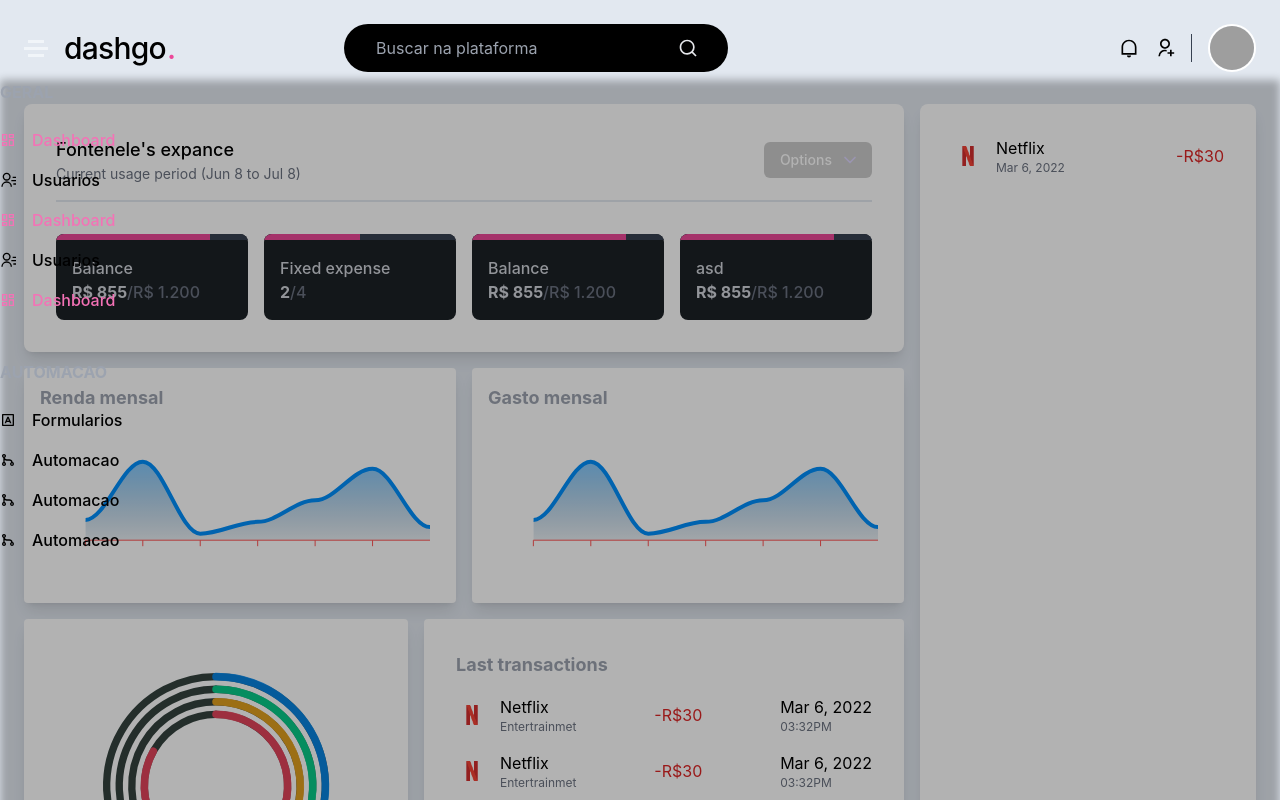
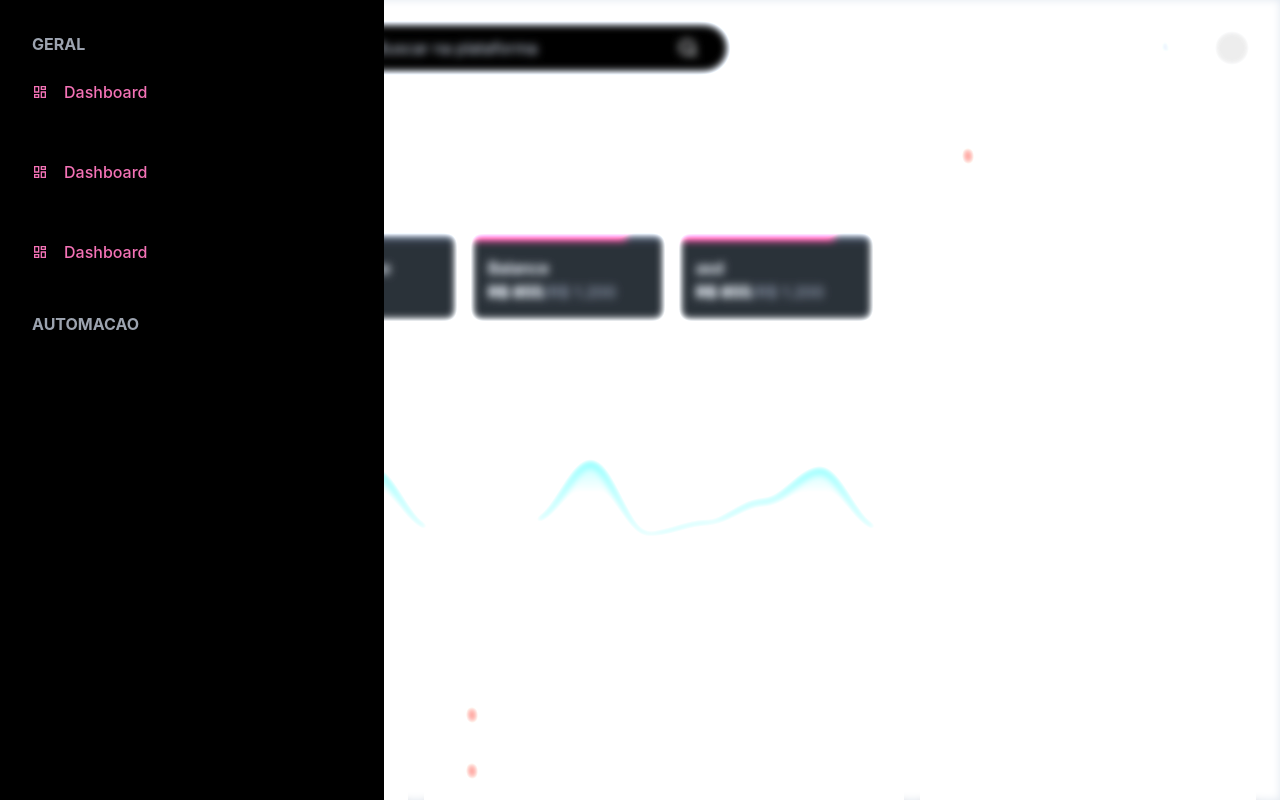
Before and after one commit to StudiisTeam/Dashgo, a Next.js app: page / in a window 1280 px wide. Shown: the top 800 px of the page. Built offline with nearby package versions, Linux system fonts and the light colour scheme; grey boxes are pictures that could not be loaded.

Commit message:
refactor(sidebar): refatora estilo sidebar

```diff
--- a/components/Header.tsx
+++ b/components/Header.tsx
@@ -19,7 +19,7 @@ export const Header = () => {
 	}
 
 	return (
-		<header className="flex w-full max-w-screen-2xl h-20 mx-auto px-6 pt-4 items-center">
+		<header className="flex w-full max-w-screen-2xl h-20 mx-auto px-6 pt-4 items-center z-10">
 			<button className="flex flex-col gap-1 mr-4">
 				<div className="w-4 h-[3px] mx-auto bg-slate-100"></div>
 				<div className="w-6 h-[3px] bg-slate-100"></div>
@@ -37,7 +37,7 @@ export const Header = () => {
 				<span className="hidden md:block bg-transparent px-4 mr-4 text-gray-400 placeholder:text-gray-400 outline-none">
 					Buscar na plataforma
 				</span>
-				<button className="rounded-full md:bg-transparent bg-black w-12 h-12 flex justify-center items-center mr-4 z-20">
+				<button className="rounded-full md:bg-transparent bg-black w-12 h-12 flex justify-center items-center mr-4 z-10">
 					<RiSearchLine size={20} />
 				</button>
 			</div>
--- a/components/SIdebar.tsx
+++ b/components/SIdebar.tsx
@@ -7,9 +7,8 @@ import {
 
 export function Sidebar() {
 	return (
-		<aside className=" w-full h-full fixed z-20">
-			<div className="w-full h-full fixed  z-30 filter blur-sm bg-black opacity-30"></div>
-			<div className="gap-12 sticky top-4 flex items-start flex-col z-40">
+		<aside className="flex w-full h-screen fixed z-20 backdrop-blur-sm backdrop-brightness-150">
+			<div className="flex absolute gap-12 w-96 h-screen p-8 bg-black items-start flex-col z-40 ">
 				<div className="">
 					<span className="font-bold text-gray-400">GERAL</span>
 					<div className="flex gap-4 mt-6 items-stretch flex-col">
--- a/pages/dashboard.tsx
+++ b/pages/dashboard.tsx
@@ -109,12 +109,12 @@ export const DashboardPage = () => {
 
 	return (
 		<div className="w-full relative">
-			<Header />
 			{
 				sidebarIsOpen && (
 					<Sidebar />
 				)
 			}
+			<Header />
 			<div className="flex w-full max-w-screen-2xl my-6 mx-auto px-6 relative">
 				<div className="w-full flex flex-col xl:flex-row gap-4">
 					<div className="">
```
